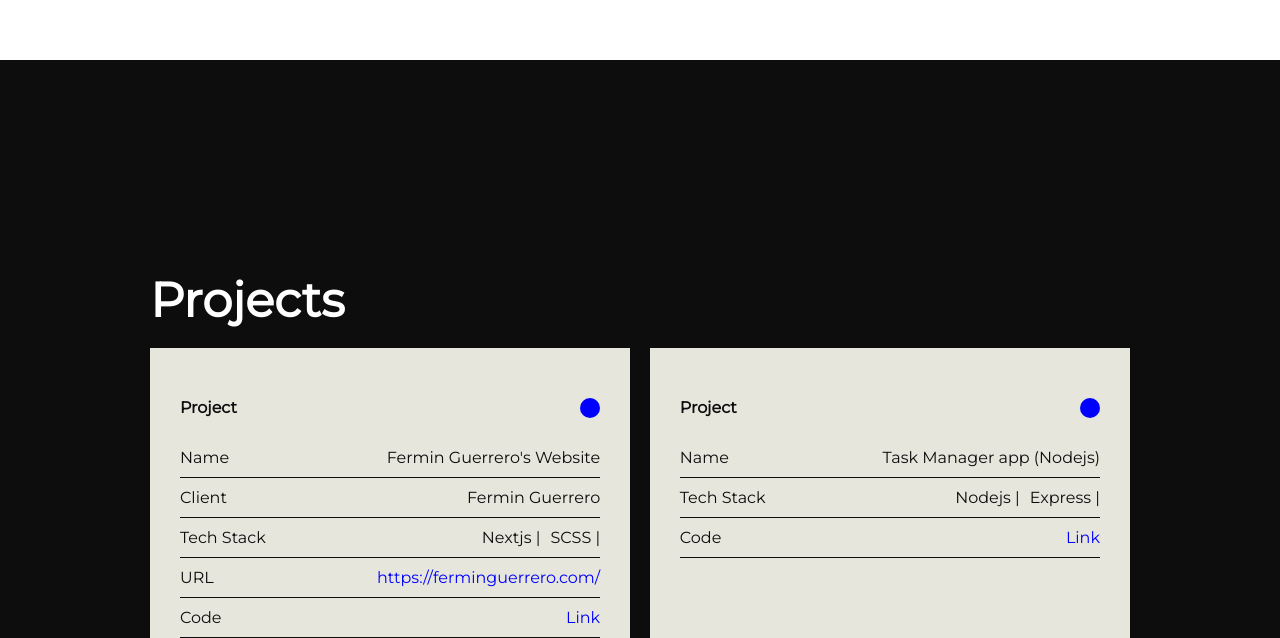
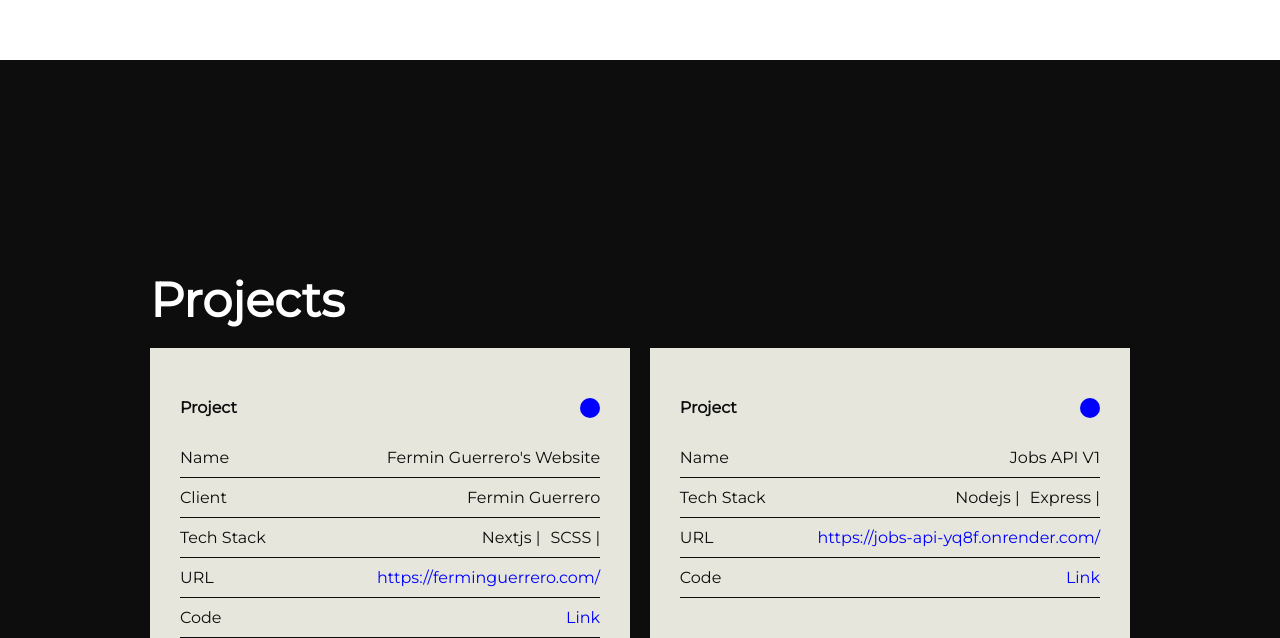
Before and after one commit to lalidiaz/lauradev, a React (Create React App) app: page / in a window 1280 px wide. Shown: the part 2159-2797 px from the top of the page. Built offline with nearby package versions, Linux system fonts and the light colour scheme.

Commit message:
add new project: jobs api v1

```diff
--- a/package.json
+++ b/package.json
@@ -17,7 +17,7 @@
     "react-animated-cursor": "^2.5.1",
     "react-dom": "^17.0.2",
     "react-intersection-observer": "^9.3.5",
-    "react-scripts": "^2.1.3",
+    "react-scripts": "^5.0.1",
     "styled-components": "^5.3.6",
     "typewriter-effect": "^2.19.0",
     "web-vitals": "^1.1.2"
--- a/src/texts.js
+++ b/src/texts.js
@@ -7,6 +7,15 @@
     url: "https://ferminguerrero.com/",
     code: "https://github.com/lalidiaz/fermin-guerrero-website",
     stack: ["Nextjs", "SCSS"],
+    app: "website",
+  },
+  {
+    id: 9239,
+    name: "Jobs API V1",
+    type: "Practice skills",
+    url: "https://jobs-api-yq8f.onrender.com/",
+    code: "https://github.com/lalidiaz/jobs-api-V1",
+    stack: ["Nodejs", "Express"],
     app: "website",
   },
   {
```
Also changed, not shown: 1 other file (tests, documents, lock files or other folders).
